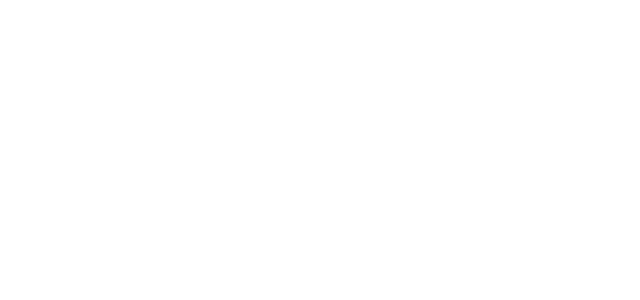
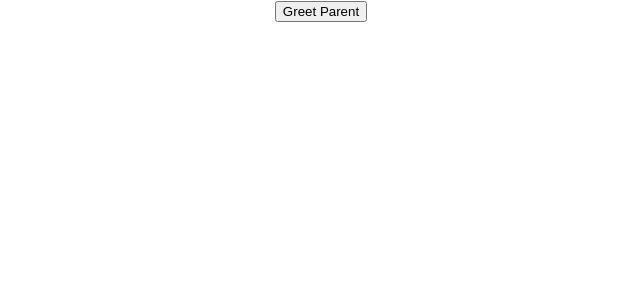
Before and after one commit to rocklessg/react23, a React (Create React App) app: page / in a window 1280 px wide. Shown: the top 300 px of the page, without its empty margins (319-959 px from the left). Built offline with nearby package versions, Linux system fonts and the light colour scheme.

Commit message:
Event handler module

```diff
--- a/src/App.js
+++ b/src/App.js
@@ -8,6 +8,7 @@
 import FunctionClick from './components/FunctionClick'
 import ClassClick from './components/ClassClick';
 import EventBind from './components/EventBind';
+import ParentComponent from './components/ParentComponent';
 
 // function App() {
 //   return (
@@ -37,7 +38,8 @@
   render() {
     return(
       <div className="App">
-        < EventBind />
+        < ParentComponent />
+        {/* < EventBind /> */}
         {/* < FunctionClick />
         < ClassClick /> */}
         {/* < Greet name="Al-amin" heroname="Abdulhafiz" /> */}
--- /dev/null
+++ b/src/components/ChildComponent.js
@@ -0,0 +1,11 @@
+import React from 'react'
+
+function ChildComponent(props) {
+  return (
+    <div>
+      <button onClick={props.greetHandler}>Greet Parent</button>
+    </div>
+  )
+}
+
+export default ChildComponent
--- a/src/components/EventBind.js
+++ b/src/components/EventBind.js
@@ -1,9 +1,34 @@
 import React, { Component } from 'react'
 
 class EventBind extends Component {
+    constructor(props) {
+      super(props)
+
+      this.state = {
+         message: 'Hello'
+      }
+      // this.clickHandler = this.clickHandler.bind(this) 3
+    }
+
+    // clickHandler() {
+    //     this.setState({
+    //         message: 'GoodBye!'
+    //     })
+    //     console.log(this)
+    // }
+
+    clickHandler = () => { //4
+      this.setState({
+          message: 'Goodbye!'
+        })
+    }
   render() {
     return (
       <div>
+            <div>{this.state.message}</div>
+            {/* <button onClick={this.clickHandler.bind(this)}>Click</button> 1*/}
+            {/* <button onClick={() => this.clickHandler()}>Click</button> 2*/}
+            <button onClick={this.clickHandler}>Click</button>
 
       </div>
     )
--- /dev/null
+++ b/src/components/ParentComponent.js
@@ -0,0 +1,29 @@
+import React, { Component } from 'react'
+import ChildComponent from './ChildComponent'
+
+class ParentComponent extends Component {
+    constructor(props) {
+      super(props)
+
+      this.state = {
+         parentName: 'Parent'
+      }
+
+      this.greetParent = this.greetParent.bind(this)
+    }
+
+    greetParent() {
+        alert(`Hello ${this.state.parentName}`)
+    }
+
+  render() {
+    return (
+
+      <div>
+        < ChildComponent greetHandler={this.greetParent}/>
+      </div>
+    )
+  }
+}
+
+export default ParentComponent
```
